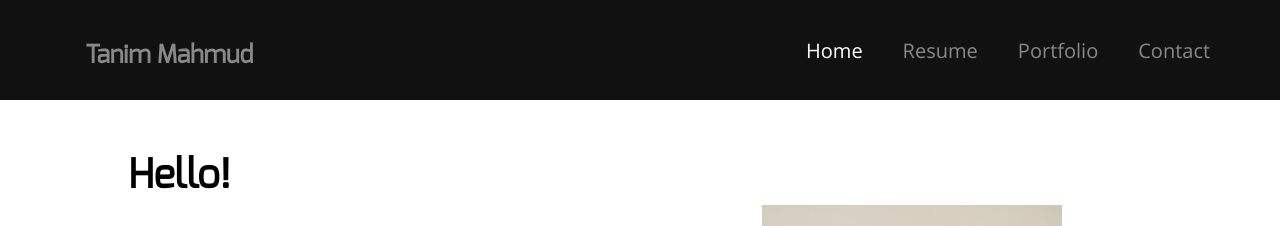
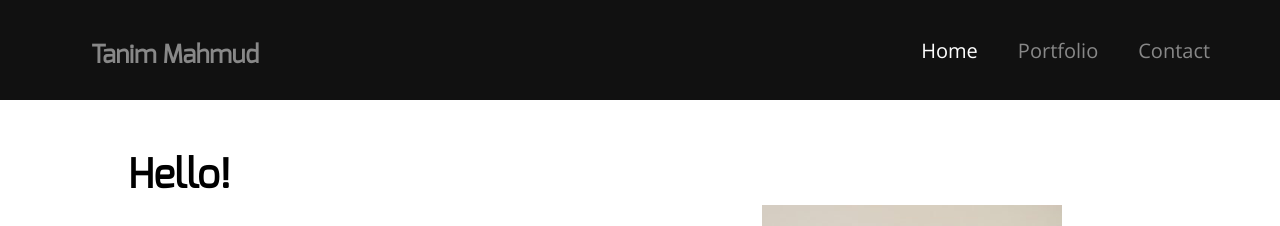
Before and after one commit to tanimmahmud/tanimmahmud.github.io, a Jekyll site: the page built from index.html, in a window 1280 px wide. Shown: the top 226 px of the page. Built offline with Jekyll 4.4.1, drawn with Linux system fonts in a browser that asks for light colours.

Commit message:
Remove resume from navbar

```diff
--- a/_includes/nav.html
+++ b/_includes/nav.html
@@ -5,7 +5,7 @@
   </div>
   <ul class="navigation" id="nav">
     <li><a href="/" class="{% if page.url == '/' %}current{% endif %}">Home</a></li>
-    <li><a href="/resume" class="{% if page.url == '/resume/' %}current{% endif %}">Resume</a></li>
+    <!-- <li><a href="/resume" class="{% if page.url == '/resume/' %}current{% endif %}">Resume</a></li> -->
     <li><a href="/portfolio" class="{% if page.url == '/portfolio/' %}current{% endif %}">Portfolio</a></li>
     <!-- <li><a href="/blog" class="{% if page.url == '/blog/' %}current{% endif %}">Blog</a></li> -->
     <li><a href="/contact" class="{% if page.url == '/contact/' %}current{% endif %}">Contact</a></li>
```
